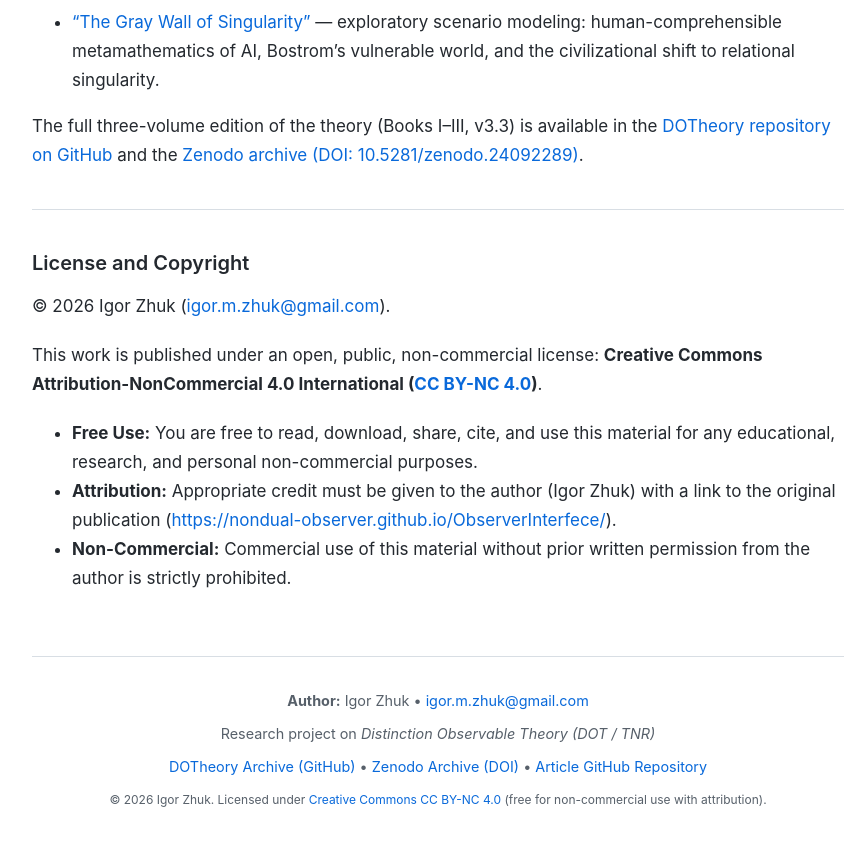
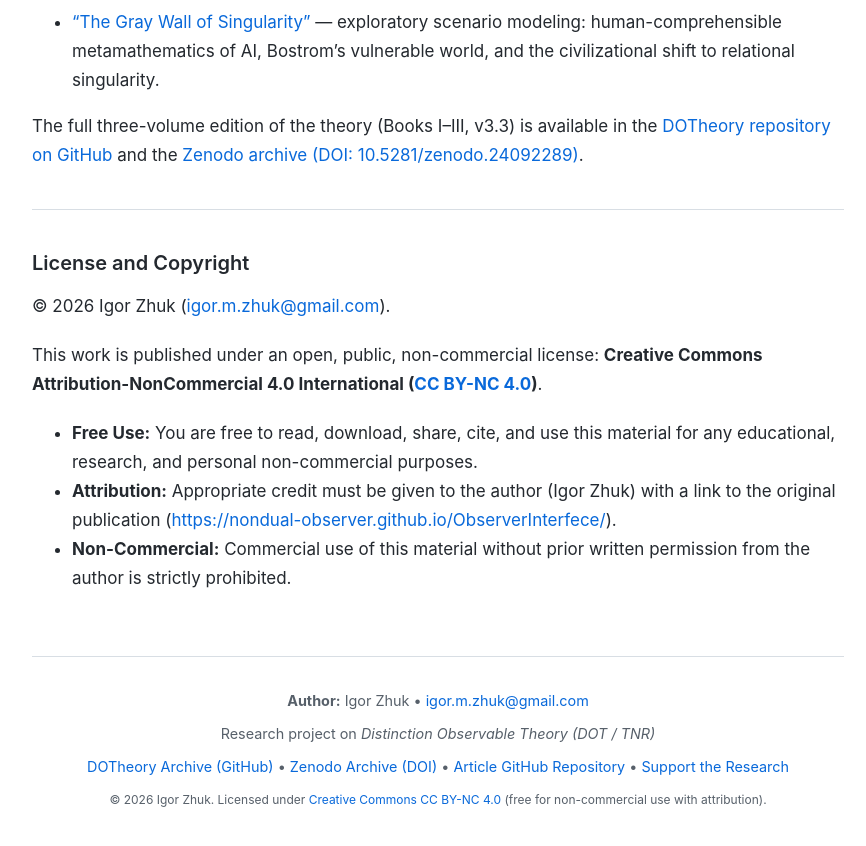
Before and after one commit to Nondual-Observer/ObserverInterfece, a Jekyll site: the page built from index.md, in a window 1280 px wide and 900 px high, scrolled down 41556 px. Shown: the top 846 px of the window, without its empty margins (202-1068 px from the left). Built offline with Jekyll 4.4.1, drawn with Linux system fonts in a browser that asks for light colours.

Commit message:
Restore Support the Research / Поддержать исследование links to DOTheory

```diff
--- a/_layouts/default.html
+++ b/_layouts/default.html
@@ -286,12 +286,12 @@
       {% if page.lang == 'ru' %}
       <p><strong>Автор исследования:</strong> Игорь Жук &bull; <a href="mailto:igor.m.zhuk@gmail.com">igor.m.zhuk@gmail.com</a></p>
       <p>Исследовательский проект <em>Distinction Observable Theory (DOT / ТНР)</em></p>
-      <p><a href="https://github.com/Nondual-Observer/DOTheory/blob/main/README_RU.md">Архив проекта DOTheory (GitHub)</a> &bull; <a href="https://doi.org/10.5281/zenodo.24092289">Архив Zenodo (DOI)</a> &bull; <a href="https://github.com/Nondual-Observer/ObserverInterfece">GitHub репозиторий статьи</a></p>
+      <p><a href="https://github.com/Nondual-Observer/DOTheory/blob/main/README_RU.md">Архив проекта DOTheory (GitHub)</a> &bull; <a href="https://doi.org/10.5281/zenodo.24092289">Архив Zenodo (DOI)</a> &bull; <a href="https://github.com/Nondual-Observer/ObserverInterfece">GitHub репозиторий статьи</a> &bull; <a href="https://github.com/Nondual-Observer/DOTheory/blob/main/README_RU.md#поддержка">Поддержать исследование</a></p>
       <p><small>&copy; 2026 Игорь Жук. Материал доступен по открытой некоммерческой лицензии <a href="https://creativecommons.org/licenses/by-nc/4.0/deed.ru" target="_blank" rel="noopener">Creative Commons CC BY-NC 4.0</a> (свободное распространение с указанием авторства, без коммерческого использования).</small></p>
       {% else %}
       <p><strong>Author:</strong> Igor Zhuk &bull; <a href="mailto:igor.m.zhuk@gmail.com">igor.m.zhuk@gmail.com</a></p>
       <p>Research project on <em>Distinction Observable Theory (DOT / TNR)</em></p>
-      <p><a href="https://github.com/Nondual-Observer/DOTheory">DOTheory Archive (GitHub)</a> &bull; <a href="https://doi.org/10.5281/zenodo.24092289">Zenodo Archive (DOI)</a> &bull; <a href="https://github.com/Nondual-Observer/ObserverInterfece">Article GitHub Repository</a></p>
+      <p><a href="https://github.com/Nondual-Observer/DOTheory">DOTheory Archive (GitHub)</a> &bull; <a href="https://doi.org/10.5281/zenodo.24092289">Zenodo Archive (DOI)</a> &bull; <a href="https://github.com/Nondual-Observer/ObserverInterfece">Article GitHub Repository</a> &bull; <a href="https://github.com/Nondual-Observer/DOTheory#support">Support the Research</a></p>
       <p><small>&copy; 2026 Igor Zhuk. Licensed under <a href="https://creativecommons.org/licenses/by-nc/4.0/" target="_blank" rel="noopener">Creative Commons CC BY-NC 4.0</a> (free for non-commercial use with attribution).</small></p>
       {% endif %}
     </footer>
```
Also changed, not shown: README.md.
